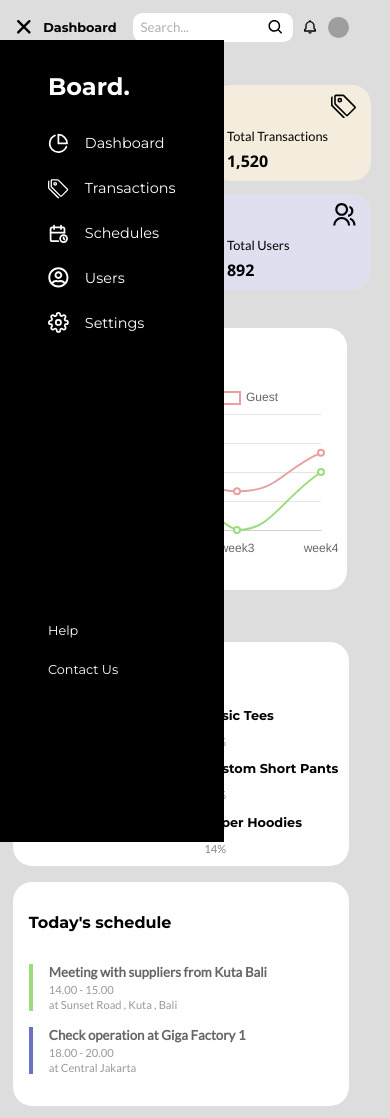
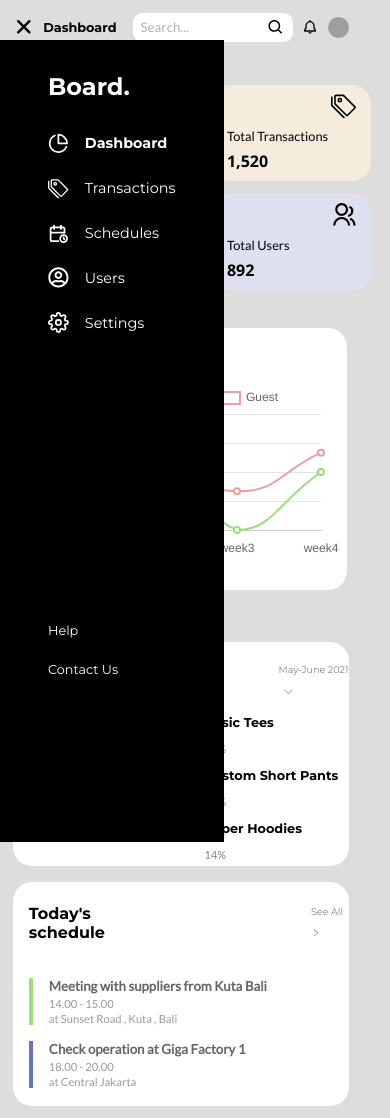
Before and after one commit to 12Shoaib/Listed_Assignment, a React (Create React App) app: page /dashboard in a window 390 px wide. Built offline with nearby package versions, Linux system fonts and the light colour scheme; grey boxes are pictures that could not be loaded.

Commit message:
responsiveness accomplished

```diff
--- a/src/Components/DashboardCard/dashboardcard.module.css
+++ b/src/Components/DashboardCard/dashboardcard.module.css
@@ -1,5 +1,7 @@
 .container {
     display: flex;
+    flex-wrap: wrap;
+    gap: 1.5rem;
     align-items: center;
     justify-content: space-between;
     margin-left: 1rem;
--- a/src/Components/DashboardLeftSection/DashboardLeftSection.js
+++ b/src/Components/DashboardLeftSection/DashboardLeftSection.js
@@ -7,7 +7,7 @@ import { FaRegUserCircle } from 'react-icons/fa'
 import dashboardleftsection from './dashboardleftsection.module.css'
 
 const data = [
-    { icon: <FiPieChart className={dashboardleftsection.icon} />, name: 'Dashboard' },
+    { icon: <FiPieChart className={dashboardleftsection.icon} />, name: <span className={dashboardleftsection.highlighter}>Dashboard</span>, },
     { icon: <BsTags className={dashboardleftsection.icon} />, name: 'Transactions' },
     { icon: <TbCalendarTime className={dashboardleftsection.icon} />, name: 'Schedules' },
     { icon: <FaRegUserCircle className={dashboardleftsection.icon} />, name: 'Users' },
--- a/src/Components/DashboardLeftSection/dashboardleftsection.module.css
+++ b/src/Components/DashboardLeftSection/dashboardleftsection.module.css
@@ -19,6 +19,10 @@
     margin-top: 2rem;
     margin-bottom: 2rem;
     font-family: 'Montserrat', 'san-serif';
+}
+
+.highlighter{
+    font-weight: 600;
 }
 
 .menu_wrapper {
--- a/src/Components/Graph/graph.module.css
+++ b/src/Components/Graph/graph.module.css
@@ -1,6 +1,6 @@
 .container{
     height: 12.5rem;
-    width: 55rem;
+    width: 100%;
 }
 
 @media (max-width:500px){
--- a/src/Components/TopProducts/TopProducts.js
+++ b/src/Components/TopProducts/TopProducts.js
@@ -1,4 +1,6 @@
 import topproducts from './topproducts.module.css'
+import {BsChevronDown} from 'react-icons/bs'
+import {AiOutlineRight} from 'react-icons/ai'
 
 const TopProducts = ({ data }) => {
     const {meetingsSchedule} = data
@@ -6,7 +8,10 @@ const TopProducts = ({ data }) => {
     return (
         <div className={topproducts.container}>
             <div className={topproducts.card_one}>
-                <h4 className={topproducts.heading_card_one}>Top Products</h4>
+                <div className={topproducts.card_one_header}>
+                 <h4 className={topproducts.card_one_heading}>Top Products</h4>
+                 <h4 className={topproducts.card_one_sub_heading}>May-June 2021 <BsChevronDown className={topproducts.icon} /></h4>
+                </div>
                 <div className={topproducts.main}>
                     <div className={topproducts.pie_chart}> </div>
                     <ul className={topproducts.wrapper}>
@@ -21,7 +26,10 @@ const TopProducts = ({ data }) => {
                 </div>
             </div>
             <div className={topproducts.card_two}>
-                <h4 className={topproducts.heading}>Today's schedule</h4>
+                <div className={topproducts.card_two_header}>
+                <h4 className={topproducts.card_two_heading}>Today's schedule</h4>
+                <h4 className={topproducts.card_two_sub_heading}>See All <AiOutlineRight /></h4>
+                </div>
                 <div className={topproducts.content}>
                     {meetingsSchedule?.map((element , i) =><div className={topproducts[classNames[i]]}>
                         <h5 className={topproducts.content_heading}>{element?.clientName}</h5>
--- a/src/Components/TopProducts/topproducts.module.css
+++ b/src/Components/TopProducts/topproducts.module.css
@@ -4,6 +4,8 @@
     margin-right: 3rem;
     display: flex;
     justify-content: space-between;
+    flex-wrap: wrap;
+    gap: 1.5rem;
 }
 
 .card_one {
@@ -34,8 +36,8 @@
 }
 
 .pie_chart {
-    width: 11rem;
-    height: 11rem;
+    width: 9rem;
+    height: 9rem;
     background: conic-gradient(rgba(238, 132, 132, 1) 0 14%,
             rgba(246, 220, 125, 1) 14% 45%,
             rgba(152, 216, 158, 1) 45% 100%);
@@ -81,11 +83,25 @@
     color: #858585;
 }
 
-.heading {
+.card_two_heading {
     padding: 0px;
     margin: 0px;
     font-family: 'Montserrat', 'san-serif';
     margin-left: 1rem;
+}
+
+.card_two_sub_heading{
+    font-family: 'Montserrat', 'san-serif';
+    font-weight: 400;
+    font-size: 0.6rem;
+    color: #858585;
+    line-height: 23px;
+}
+
+.card_two_header{
+    display: flex;
+    align-items: center;
+    gap: 10rem;
 }
 
 .content_heading {
@@ -126,9 +142,24 @@
 .content {
     margin-left: 1rem;
 }
-.heading_card_one{
+.card_one_heading{
     font-family: 'Montserrat' , 'san-serif';
     margin-top: 0.8rem;
+}
+.card_one_sub_heading{
+    margin-top: 0.8rem;
+    font-weight: 400;
+    font-size: 0.6rem;
+    font-family: 'Montserrat' , 'san-serif';
+    color: #858585;
+    line-height: 23px;
+}
+.card_one_header{
+    display: flex;
+    gap: 10rem;
+}
+.icon{
+    padding: 0rem 0rem 0rem 0.3rem;
 }
 
 @media (max-width:500px){
--- a/src/Features/Signin/signin.module.css
+++ b/src/Features/Signin/signin.module.css
@@ -52,7 +52,7 @@
 
 }
 
-@media (max-width:500px) {
+@media (max-width:550px) {
     .section_one {
         display: none;
     }
```
Also changed, not shown: src/Features/Dashboard/Dashboard.js (indentation only).
